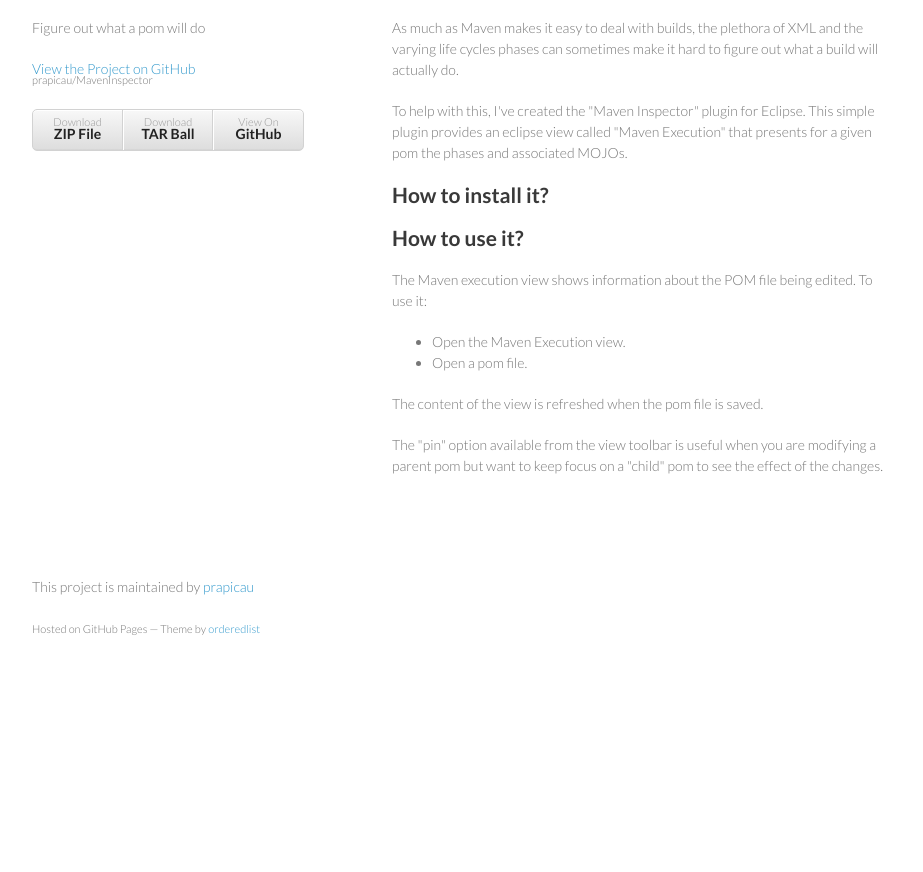
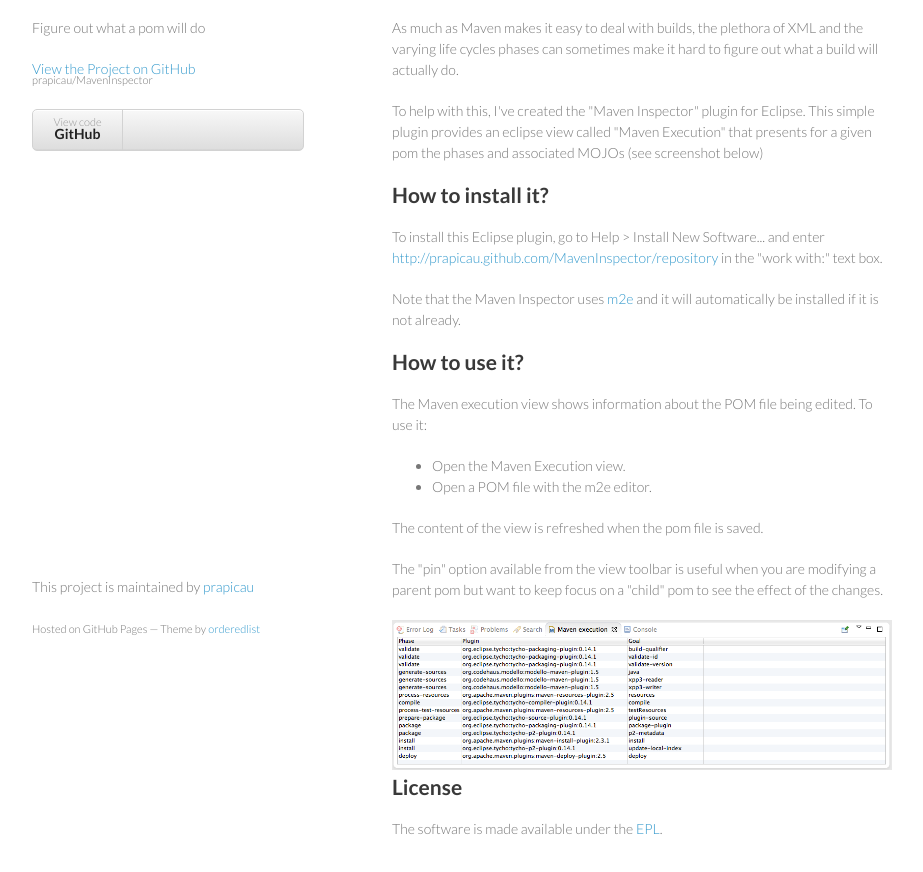
Before and after one commit to prapicault/MavenInspector, a plain HTML site: page index.html in a window 1280 px wide. Shown: the part 92-964 px from the top of the page, without its empty margins (178-1101 px from the left). Before the commit the page ends 800 px from the top, so only its background shows below. Drawn offline with Linux system fonts and the light colour scheme.

Commit message:
Add license and picture of the view

```diff
--- a/index.html
+++ b/index.html
@@ -22,9 +22,7 @@
 
 
         <ul>
-          <li><a href="https://github.com/prapicau/MavenInspector/zipball/master">Download <strong>ZIP File</strong></a></li>
-          <li><a href="https://github.com/prapicau/MavenInspector/tarball/master">Download <strong>TAR Ball</strong></a></li>
-          <li><a href="https://github.com/prapicau/MavenInspector">View On <strong>GitHub</strong></a></li>
+          <li><a href="https://github.com/prapicau/MavenInspector">View code <strong>GitHub</strong></a></li>
         </ul>
       </header>
       <section>
@@ -32,9 +30,12 @@
 
 <p>As much as Maven makes it easy to deal with builds, the plethora of XML and the varying life cycles phases can sometimes make it hard to figure out what a build will actually do.</p>
 
-<p>To help with this, I've created the "Maven Inspector" plugin for Eclipse. This simple plugin provides an eclipse view called "Maven Execution" that presents for a given pom the phases and associated MOJOs.</p>
+<p>To help with this, I've created the "Maven Inspector" plugin for Eclipse. This simple plugin provides an eclipse view called "Maven Execution" that presents for a given pom the phases and associated MOJOs (see screenshot below)</p>
 
 <h2>How to install it?</h2>
+
+<p>To install this Eclipse plugin, go to Help > Install New Software... and enter <a href="http://prapicau.github.com/MavenInspector/repository">http://prapicau.github.com/MavenInspector/repository</a> in the "work with:" text box.<p>
+<p>Note that the Maven Inspector uses <a href="http://www.eclipse.org/m2eclipse">m2e</a> and it will automatically be installed if it is not already.</p>
 
 <h2>How to use it?</h2>
 
@@ -42,10 +43,16 @@
 
 <ul>
 <li>Open the Maven Execution view.</li>
-<li>Open a pom file.</li>
+<li>Open a POM file with the m2e editor.</li>
 </ul><p>The content of the view is refreshed when the pom file is saved.</p>
 
 <p>The "pin" option available from the view toolbar is useful when you are modifying a parent pom but want to keep focus on a "child" pom to see the effect of the changes.</p>
+
+<img src="images/view.png"/>
+
+<h2>License</h2>
+<p>The software is made available under the <a href="http://www.eclipse.org/legal/epl-v10.html">EPL</a>.</p>
+
       </section>
       <footer>
         <p>This project is maintained by <a href="https://github.com/prapicau">prapicau</a></p>
```
Also changed, not shown: images/view.png (added).
